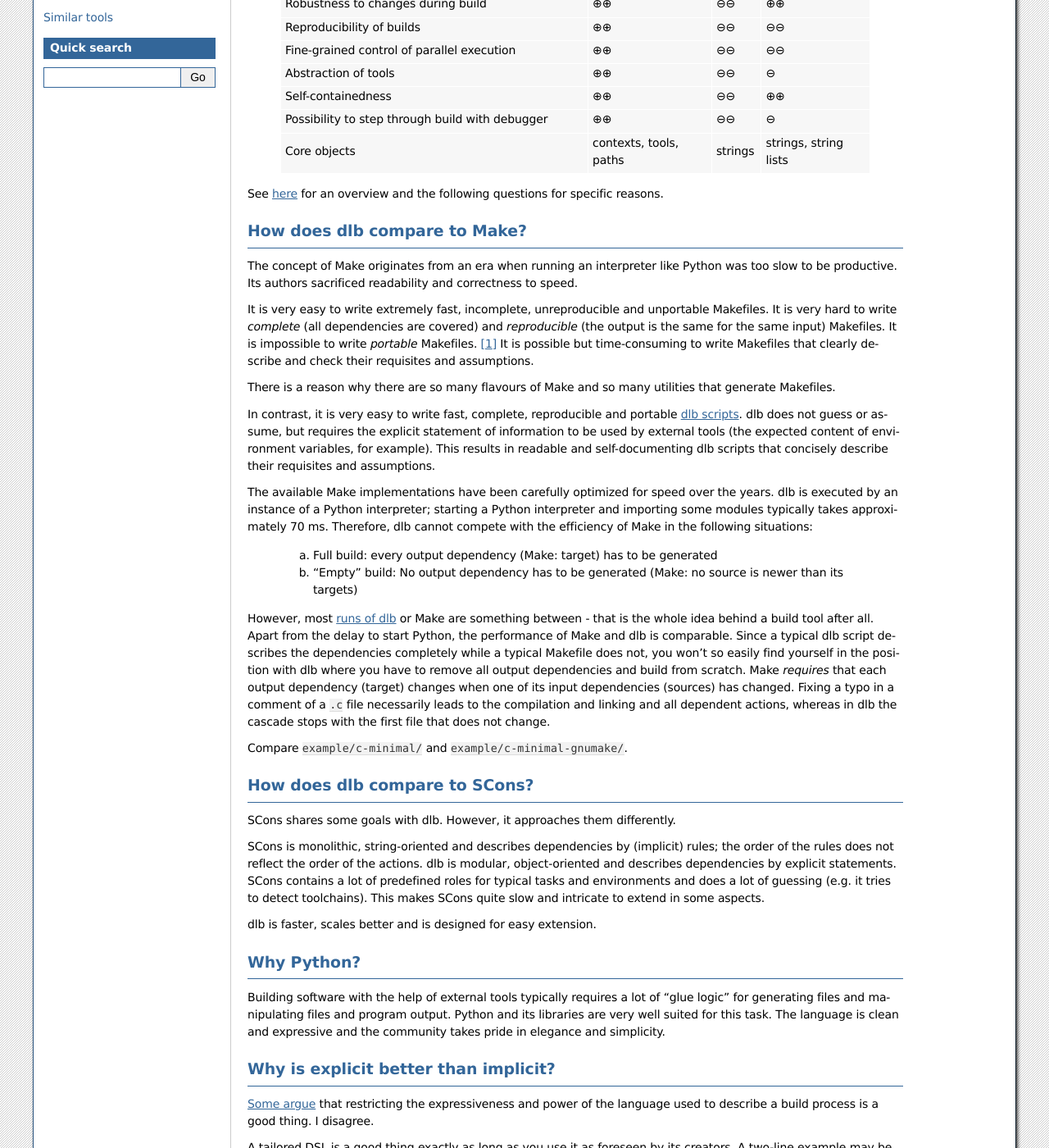
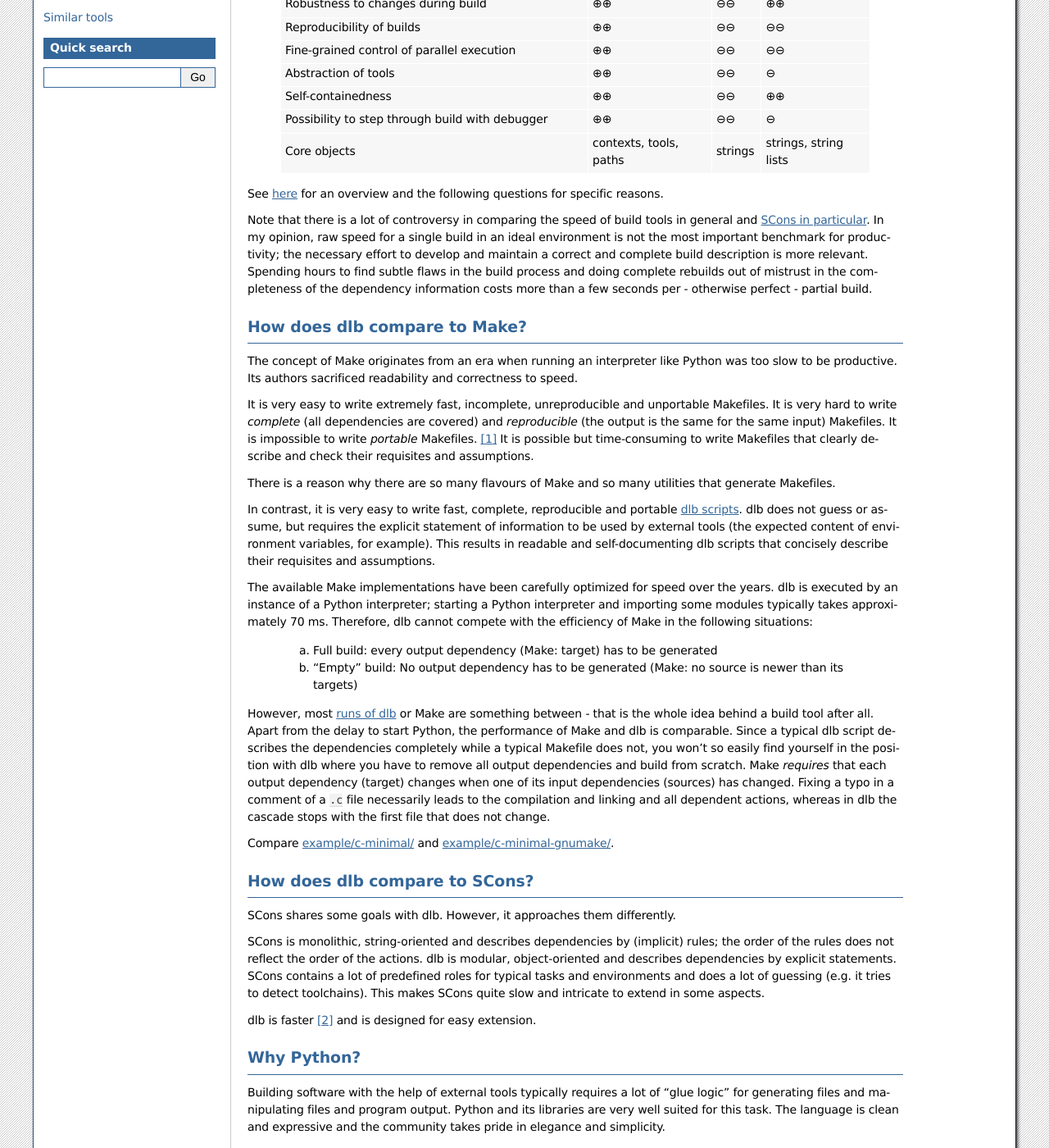
Before and after one commit to dlu-ch/dlb, a Sphinx documentation site: the page built from doc/faq.rst, in a window 1280 px wide and 1400 px high, scrolled down 452 px. Shown: the whole window at 82% size. Built offline with Sphinx 7.4.7, drawn with Linux system fonts in a browser that asks for light colours; some of the changed text lies outside the part shown.

Commit message:
Add disclaimer regarding speed comparisons to FAQ

```diff
--- a/doc/faq.rst
+++ b/doc/faq.rst
@@ -61,6 +61,13 @@ especially for the development of embedded software with cross-compiler toolchai
 
 See :ref:`here <similar_tools>` for an overview and the following questions for specific reasons.
 
+Note that there is a lot of controversy in comparing the speed of build tools in general and
+`SCons in particular <https://github.com/SCons/scons/wiki/WhySconsIsNotSlow>`_.
+In my opinion, raw speed for a single build in an ideal environment is not the most important benchmark for
+productivity; the necessary effort to develop and maintain a correct and complete build description is more relevant.
+Spending hours to find subtle flaws in the build process and doing complete rebuilds out of mistrust in the completeness
+of the dependency information costs more than a few seconds per - otherwise perfect - partial build.
+
 
 How does dlb compare to Make?
 -----------------------------
@@ -99,7 +106,8 @@ Make *requires* that each output dependency (target) changes when one of its inp
 Fixing a typo in a comment of a :file:`.c` file necessarily leads to the compilation and linking and all dependent
 actions, whereas in dlb the cascade stops with the first file that does not change.
 
-Compare :file:`example/c-minimal/` and :file:`example/c-minimal-gnumake/`.
+Compare `example/c-minimal/ <https://github.com/dlu-ch/dlb/tree/master/example/c-minimal>`_ and
+`example/c-minimal-gnumake/ <https://github.com/dlu-ch/dlb/tree/master/example/c-minimal-gnumake>`_.
 
 
 How does dlb compare to SCons?
@@ -114,7 +122,7 @@ dlb is modular, object-oriented and describes dependencies by explicit statement
 SCons contains a lot of predefined roles for typical tasks and environments and does a lot of guessing
 (e.g. it tries to detect toolchains). This makes SCons quite slow and intricate to extend in some aspects.
 
-dlb is faster, scales better and is designed for easy extension.
+dlb is faster [#speedofscons1]_ and is designed for easy extension.
 
 
 Why Python?
@@ -155,3 +163,7 @@ In restricting the language instead, you usually lose first:
 
    Make implementations like GNU Make allow additional characters and limited quoting, but treat paths
    differently on different platforms.
+
+.. [#speedofscons1]
+   This statement is based only on small set of data and the remembered experience with earlier versions of SCons.
+   It has to be confirmed.
```
